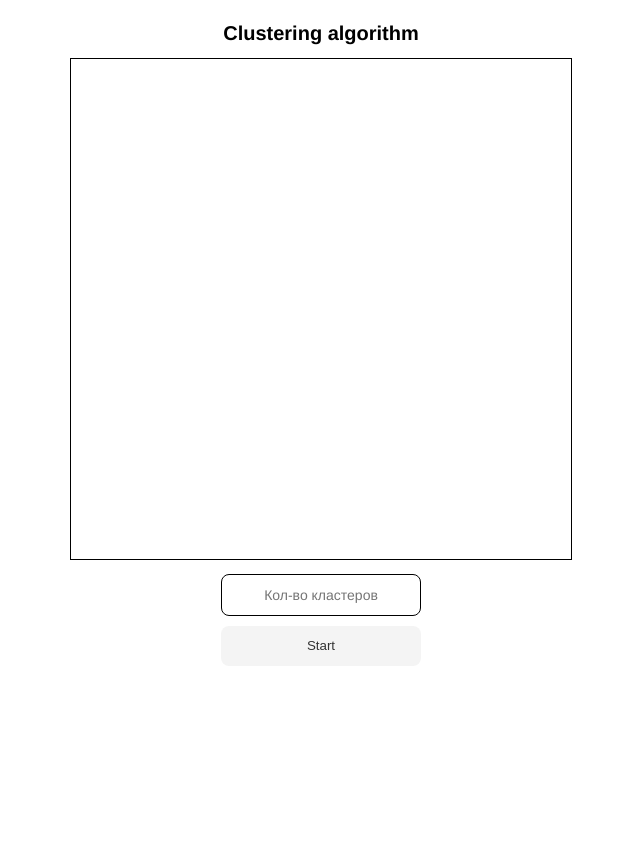
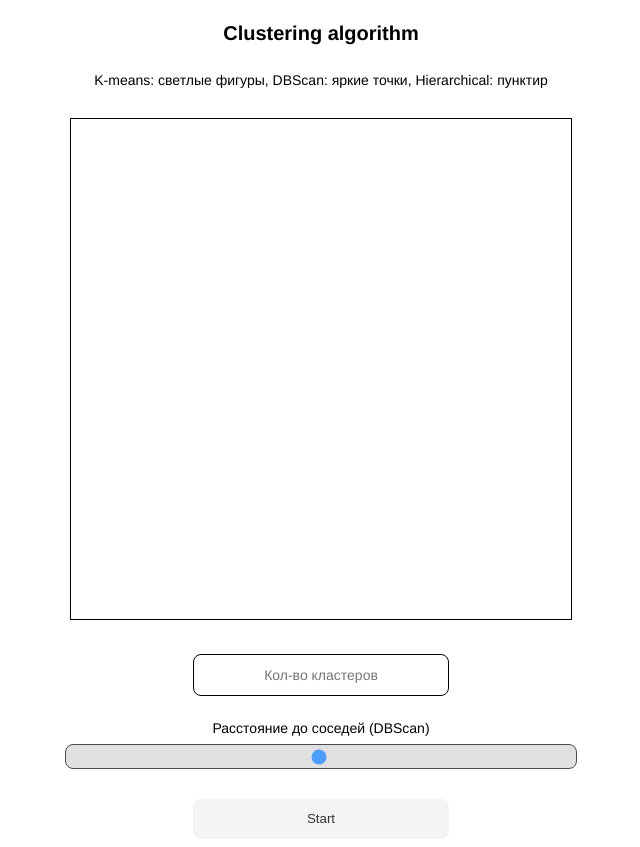
Before and after one commit to FrontendPops/WebSite-Algorithm, a website: page index.html in a window 1280 px wide. Shown: the whole page, without its empty margins (319-959 px from the left). Before the commit the page ends 800 px from the top, so only its background shows below. Drawn offline with Linux system fonts and the light colour scheme.

Commit message:
all features ready

```diff
--- a/app.js
+++ b/app.js
@@ -1,5 +1,8 @@
-const canvas = document.getElementById('canvas');
-const ctx = canvas.getContext('2d');
+let canvas = document.getElementById('canvas');
+let ctx = canvas.getContext('2d');
+
+canvas.width = 500;
+canvas.height = 500;
 
 let pointList = [];
 let tempPointList;
@@ -14,14 +17,21 @@ canvas.addEventListener('mousedown', (event) => {
 	drawPoints();
 });
 
-// Функция для определения ориентации троек точек (p, q, r)
-// Возвращает значение > 0, если p-q-r образуют левый поворот,
-// значение < 0 для правого поворота и 0, если точки коллинеарны.
+window.addEventListener(`resize`, event => {
+	if (window.innerWidth <= 900) {
+    canvas.width = 300;
+    canvas.height = 300;
+  }
+  else {
+    canvas.width = 500;
+    canvas.height = 500;
+  }
+}, false);
+
 function orientation(p, q, r) {
   return (q.y - p.y) * (r.x - q.x) - (q.x - p.x) * (r.y - q.y);
 }
 
-// Функция для сортировки точек по углу, образованному с горизонтальной осью и начальной точкой p0
 function compare(p0, p1, p2) {
   const val = (p1.y - p0.y) * (p2.x - p1.x) - (p1.x - p0.x) * (p2.y - p1.y);
   if (val === 0) {
@@ -30,12 +40,10 @@ function compare(p0, p1, p2) {
   return val;
 }
 
-// Основная функция поиска выпуклой оболочки
 function convexHull(points) {
   const n = points.length;
-  if (n < 3) return points; // Не хватает точек для образования выпуклой оболочки
+  if (n < 3) return points;
 
-  // Находим начальную точку с минимальным y
   let minY = Infinity;
   let minIndex = -1;
   for (let i = 0; i < n; i++) {
@@ -45,15 +53,12 @@ function convexHull(points) {
       }
   }
 
-  // Меняем начальную точку с точкой с индексом 0
   [points[0], points[minIndex]] = [points[minIndex], points[0]];
 
-  // Сортируем оставшиеся точки по углу, образованному с начальной точкой
   points.sort((a, b) => compare(points[0], a, b));
 
-  const stack = [points[0], points[1]]; // Инициализируем стек с первыми двумя отсортированными точками
+  const stack = [points[0], points[1]];
 
-  // Проходим через остальные точки и строим выпуклую оболочку
   for (let i = 2; i < n; i++) {
       let top = stack.length - 1;
       while (top > 0 && orientation(stack[top - 1], stack[top], points[i]) >= 0) {
@@ -173,8 +178,8 @@ function updateClusters(clusters, pointList) {
 
 function drawClustersKmeans(clusters) {
   for (let cluster of clusters) {
-    ctx.fillStyle = `hsl(${cluster.index * 360 / clusters.length}, 50%, 40%)`;
-    ctx.strokeStyle = `hsl(${cluster.index * 360 / clusters.length}, 50%, 40%)`;
+    ctx.fillStyle = `hsl(${cluster.index * 360 / clusters.length}, 60%, 70%)`;
+    ctx.strokeStyle = `hsl(${cluster.index * 360 / clusters.length}, 60%, 70%)`;
     ctx.lineWidth = 4;
     ctx.beginPath();
     let hull = convexHull(cluster.points)
@@ -251,6 +256,8 @@ function expandCluster(point, neighbors, eps, minPts) {
 }
 
 function dbscan(pointList) {
+  eps = document.getElementById("myRange").value;
+  console.log(eps);
   var clusters = [];
   tempPointList = [];
   for (var i = 0 ; i < pointList.length; i++) {
@@ -314,7 +321,7 @@ function hierarchicalClustering(points) {
 }
 
 
-var eps = 70;
+var eps;
 var minPts = 4;
 const startButton = document.getElementById('start-button');
 
@@ -323,5 +330,5 @@ startButton.addEventListener('click', () => {
   ctx.clearRect(0, 0, canvas.width, canvas.height);
   kMeans(pointList);
   dbscan(pointList);
-  console.log(hierarchicalClustering(pointList));
+  hierarchicalClustering(pointList);
 });
--- a/index.html
+++ b/index.html
@@ -10,9 +10,16 @@
     <header>
         <div class="title">Clustering algorithm</div>
     </header>
-    <div class="canvasContainer"><canvas id="canvas" height="500px" width="500px"></canvas></div>
+    <div class="introContainer">
+        <p>K-means: светлые фигуры, DBScan: яркие точки, Hierarchical: пунктир</p>
+    </div>
+    <div class="canvasContainer"><canvas id="canvas"></canvas></div>
     <div class="inputDiv">
         <input type="text" name="k" placeholder="Кол-во кластеров" maxlength="2" />
+    </div>
+    <div class="sliderNameContainer"><p id="sliderName">Расстояние до соседей (DBScan)</p></div>
+    <div class="sliderContainer">
+        <input type="range" min="1" max="100" value="50" class="slider" id="myRange">
     </div>
     <div class="buttonDiv">
         <button id="start-button">Start</button>
--- a/style.css
+++ b/style.css
@@ -5,6 +5,8 @@ header {
   	height: 50px;
  	width: 100%;
 }
+
+
 .title {
 	font-family: "Haas Grot Text R Web", "Helvetica Neue", Helvetica, Arial, sans-serif;
     font-size: 20px;
@@ -14,6 +16,24 @@ header {
 body {
 	margin-left: auto;
     margin-right: auto;
+}
+
+.introContainer{
+	display: flex;
+	justify-content: center;
+	height: 40px;
+	font-family: "Haas Grot Text R Web", "Helvetica Neue", Helvetica, Arial, sans-serif;
+    font-size: 14px;
+	font-weight: 500;
+	text-align: center;
+}
+#sliderName{
+	font-family: "Haas Grot Text R Web", "Helvetica Neue", Helvetica, Arial, sans-serif;
+    font-size: 14px;
+    font-weight: 500;
+    line-height: 20px;
+    padding: 10px 12px;
+	text-align: center;
 }
 
 .interactive {
@@ -27,18 +47,57 @@ body {
 
 #canvas {
 	border: 1px solid #000000;
+}
 
-}
 .canvasContainer {
 	width: min-content;
+	height: min-content;
+	margin-top: 20px;
+	margin-bottom: 20px;
 	margin-left: auto;
     margin-right: auto;
 
 }
+
+.inputDiv {
+	display: inline-block;
+  	height: 50px;
+ 	width: 100%;
+
+}
+
+.sliderContainer{
+	margin-bottom: 30px;
+}
+.slider {
+    -webkit-appearance: none;  /* Override default CSS styles */
+    appearance: none;
+    width: 40%; /* Full-width */
+    height: 25px; /* Specified height */
+    background: #d3d3d3; /* Grey background */
+    outline: none; /* Remove outline */
+    opacity: 0.7; /* Set transparency (for mouse-over effects on hover) */
+    -webkit-transition: .2s; /* 0.2 seconds transition on hover */
+    transition: opacity .2s;
+}
+
+.sliderNameContainer{
+	display: flex;
+	justify-content: center;
+	height: 40px;
+}
+#sliderName{
+	font-family: "Haas Grot Text R Web", "Helvetica Neue", Helvetica, Arial, sans-serif;
+    font-size: 14px;
+    font-weight: 500;
+    line-height: 20px;
+    padding: 10px 12px;
+	text-align: center;
+}
 input {
 	display: block;
 	box-sizing:border-box;
-	width: 200px;
+	width: 20%;
 	margin-left: auto;
     margin-right: auto;
 	margin-top: 10px;
@@ -54,14 +113,13 @@ input {
 }
 
 .buttonDiv {
-	width: 300px;
 	display: flex;
 	justify-content: center;
 	margin-left: auto;
 	margin-right: auto;
 }
 button {
-	width: 200px;
+	width: 20%;
 	margin-left: 50px;
 	margin-right: auto;
 	background-color: rgba(51, 51, 51, 0.05);
```
